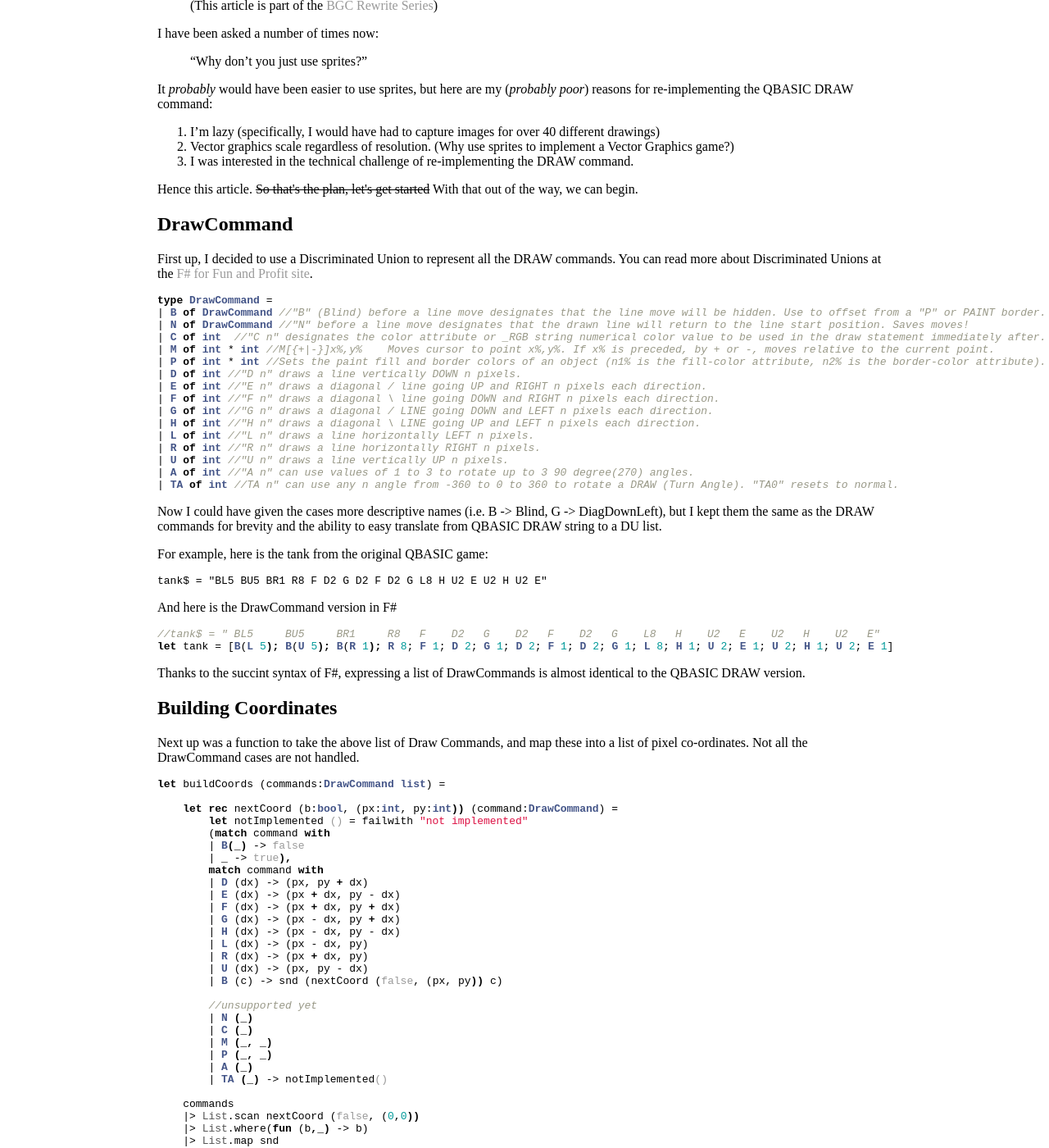
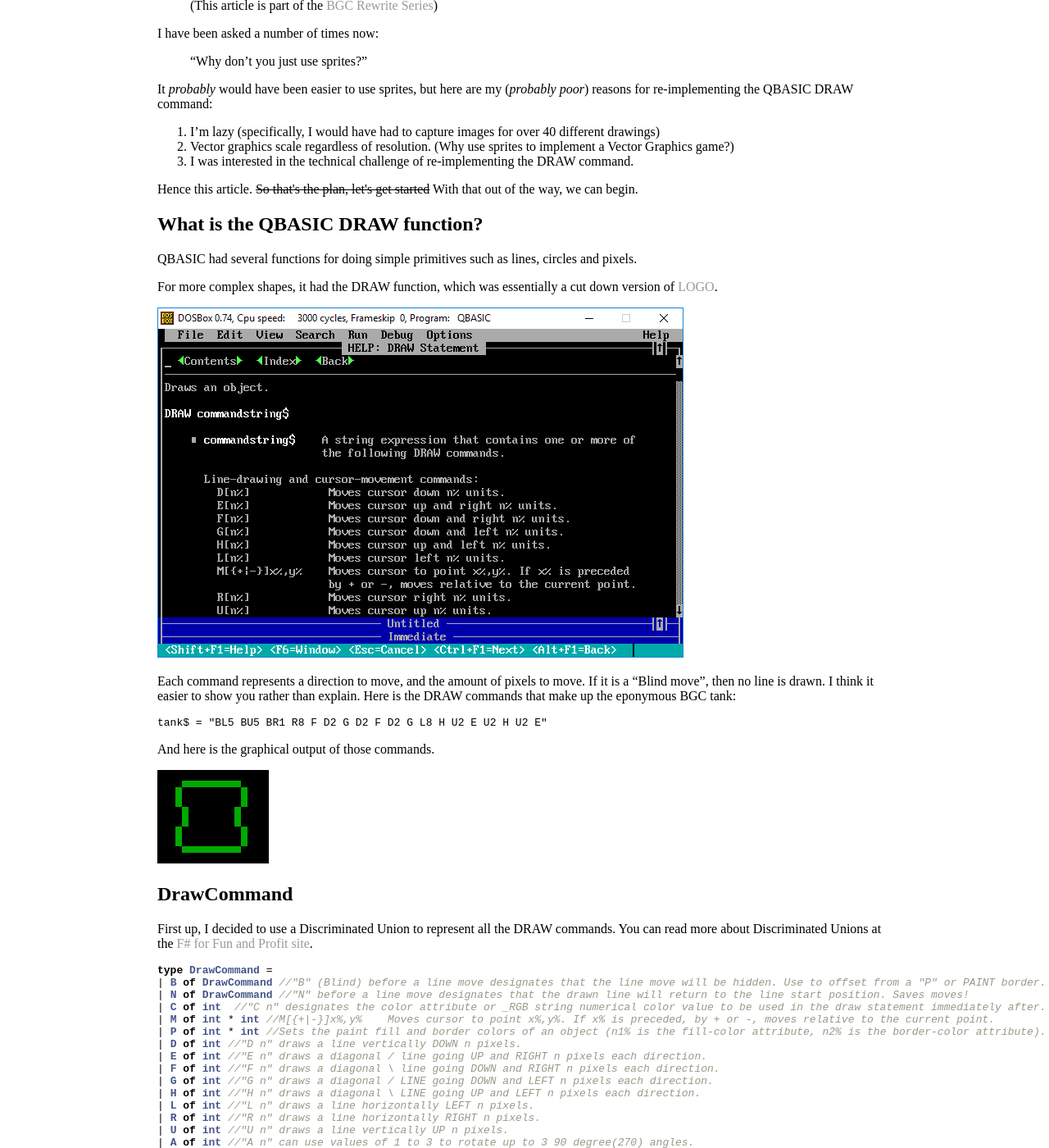
Before and after one commit to bjnmercer/bjnmercer.github.io, a Jekyll site: the page built from _posts/2017-12-09-bgc-qbasic-draw-command.md, in a window 1280 px wide and 1400 px high, scrolled down 194 px. Shown: the whole window at 82% size. Built offline with Jekyll 4.4.1, drawn with Linux system fonts in a browser that asks for light colours; some of the changed text lies outside the part shown.

Commit message:
Update to Draw Command post

````diff
--- a/_posts/2017-12-09-bgc-qbasic-draw-command.md
+++ b/_posts/2017-12-09-bgc-qbasic-draw-command.md
@@ -16,6 +16,24 @@ It _probably_ would have been easier to use sprites, but here are my (_probably
 3. I was interested in the technical challenge of re-implementing the DRAW command.
 
 Hence this article. <s>So that's the plan, let's get started</s> With that out of the way, we can begin.
+
+## What is the QBASIC DRAW function?
+
+QBASIC had several functions for doing simple primitives such as lines, circles and pixels.
+
+For more complex shapes, it had the DRAW function, which was essentially a cut down version of [LOGO](https://en.wikipedia.org/wiki/Logo_(programming_language)).
+
+![The DRAW Command help screen](/assets/bgc/draw-help.PNG)
+
+Each command represents a direction to move, and the amount of pixels to move. If it is a "Blind move", then no line is drawn. I think it easier to show you rather than explain. Here is the DRAW commands that make up the eponymous BGC tank:
+
+```basic
+tank$ = "BL5 BU5 BR1 R8 F D2 G D2 F D2 G L8 H U2 E U2 H U2 E"
+```
+
+And here is the graphical output of those commands.
+
+![The Tank](/assets/bgc/bgctank.PNG)
 
 ## DrawCommand
 
@@ -47,6 +65,9 @@ For example, here is the tank from the original QBASIC game:
 tank$ = "BL5 BU5 BR1 R8 F D2 G D2 F D2 G L8 H U2 E U2 H U2 E"
 ```
 
+This draws the eponymous tank:
+![The Tank](/assets/bgc/bgctank.PNG)
+
 And here is the DrawCommand version in F#
 ```fsharp
 //tank$ = " BL5     BU5     BR1     R8   F    D2   G    D2   F    D2   G    L8   H    U2   E    U2   H    U2   E"
@@ -54,6 +75,7 @@ let tank = [B(L 5); B(U 5); B(R 1); R 8; F 1; D 2; G 1; D 2; F 1; D 2; G 1; L 8;
 ```
 
 Thanks to the succint syntax of F#, expressing a list of DrawCommands is almost identical to the QBASIC DRAW version.
+
 
 ## Building Coordinates
 
````
Also changed, not shown: assets/bgc/bgctank.PNG (added).
